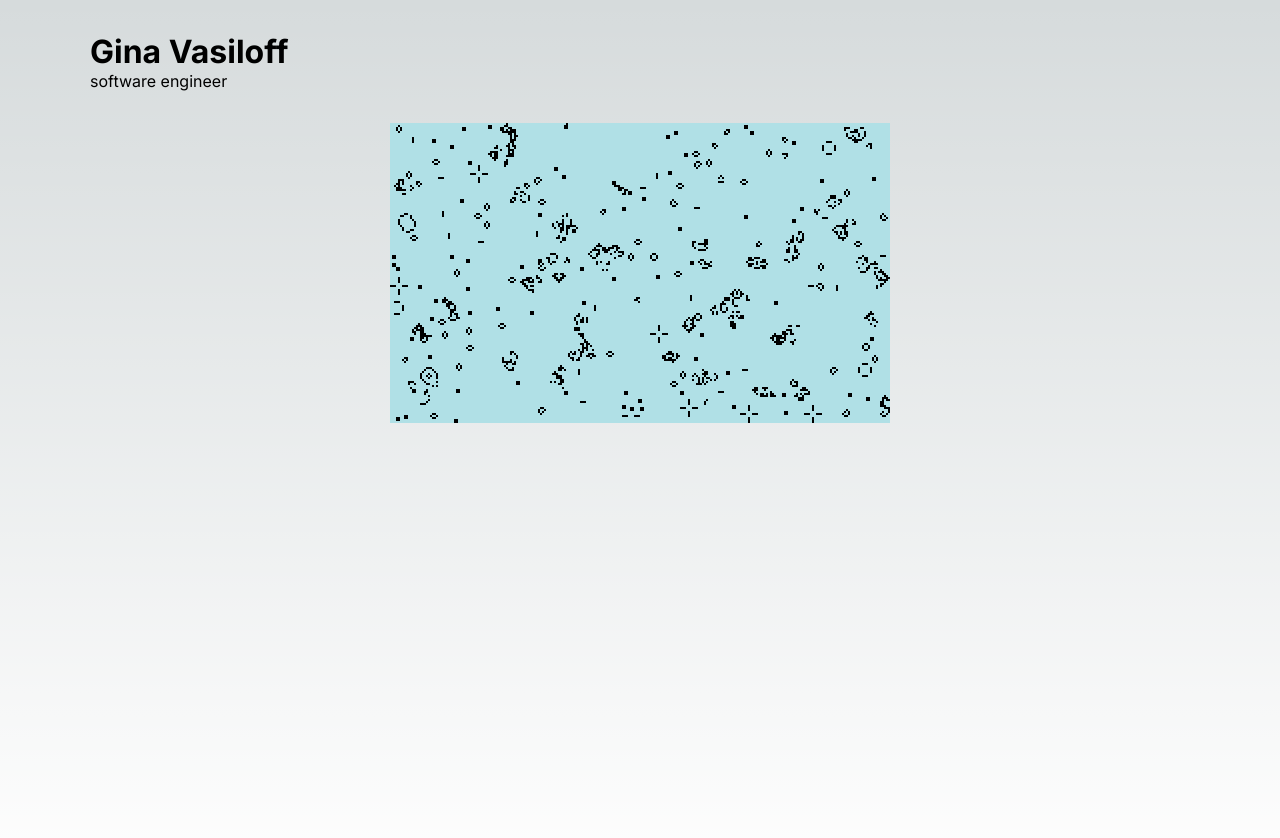
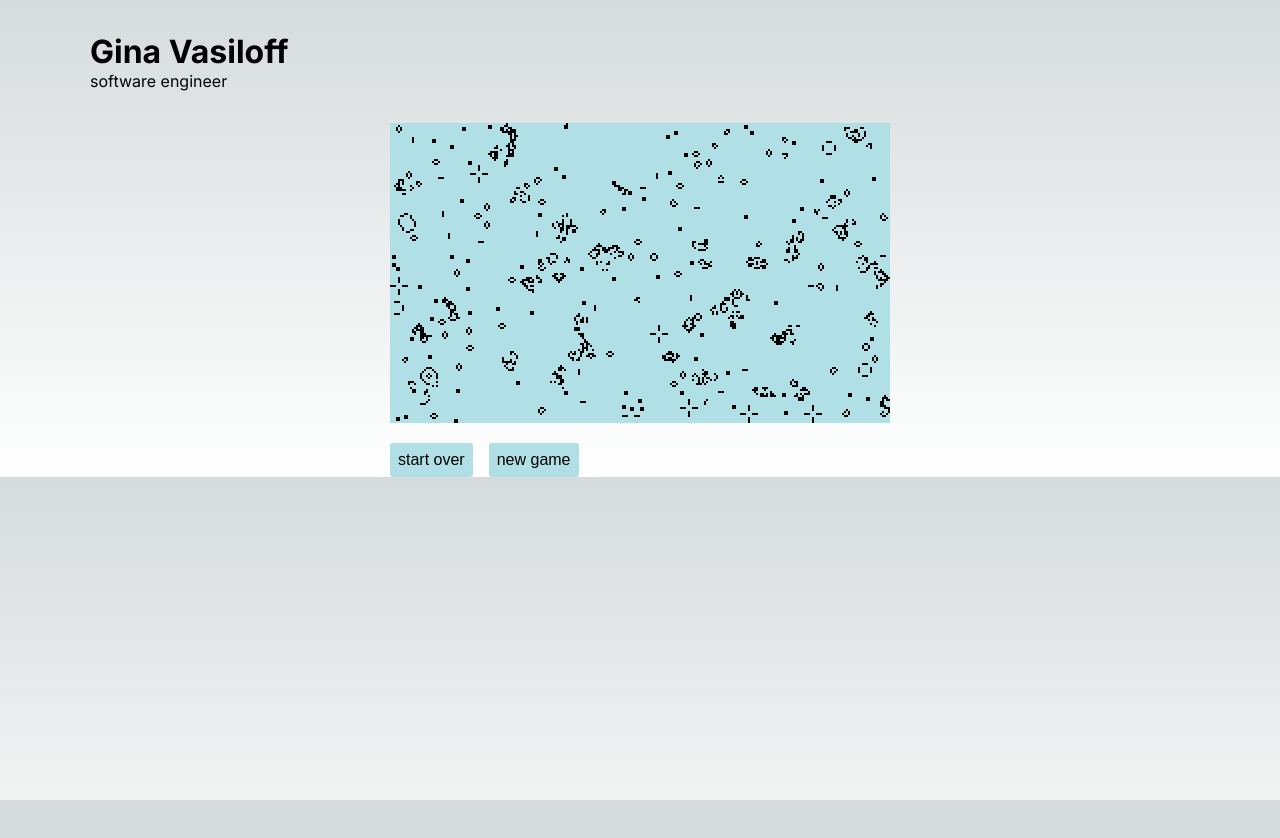
Before and after one commit to ginavasiloff/my-site, a Next.js app: page /game-of-life in a window 1280 px wide. Shown: the top 838 px of the page. After the commit the page ends 800 px from the top, so only its background shows below. Built offline with nearby package versions, Linux system fonts and the light colour scheme.

Commit message:
Move some variables to reference objects

```diff
--- /dev/null
+++ b/src/app/cats/page.module.css
@@ -0,0 +1,45 @@
+.gallery {
+  display: flex;
+  gap: 2rem;
+}
+
+.catItem {
+  position: relative;
+  overflow: hidden;
+  --frame-corner-margin: -1.5rem;
+}
+
+.frame {
+  border: 1px solid gold;
+  padding: 2rem;
+  display: flex;
+  flex-direction: column;
+  align-items: center;
+  gap: 1.5rem;
+}
+
+.corner {
+  border-radius: 50%;
+  width: 3rem;
+  height: 3rem;
+  border: 1px solid gold;
+  position: absolute;
+  background-color: black;
+}
+
+.corner:nth-child(1) {
+  top: var(--frame-corner-margin);
+  left: var(--frame-corner-margin);
+}
+.corner:nth-child(2) {
+  top: var(--frame-corner-margin);
+  right: var(--frame-corner-margin);
+}
+.corner:nth-child(3) {
+  bottom: var(--frame-corner-margin);
+  left: var(--frame-corner-margin);
+}
+.corner:nth-child(4) {
+  bottom: var(--frame-corner-margin);
+  right: var(--frame-corner-margin);
+}
--- a/src/app/game-of-life/game-of-life.module.css
+++ b/src/app/game-of-life/game-of-life.module.css
@@ -1,3 +1,21 @@
+.mainSection {
+  width: 100%;
+  max-width: 500px;
+}
+
 .canvas {
   background-color: powderblue;
 }
+.buttons {
+  display: flex;
+  gap: 1rem;
+  justify-content: flex-start;
+  margin-top: 1rem;
+}
+
+@media (max-width: 500px) {
+  .buttons {
+    margin: 2rem;
+    gap: 2rem;
+  }
+}
--- a/src/app/game-of-life/game-of-life.tsx
+++ b/src/app/game-of-life/game-of-life.tsx
@@ -1,44 +1,64 @@
 'use client'
 import { useEffect, useRef, useState } from 'react'
 import styles from './game-of-life.module.css'
-import { HEIGHT, initializeCells, updateCells, WIDTH } from './game'
+import { Cells, HEIGHT, initializeCells, updateCells, WIDTH } from './game'
 
 export const GameOfLife = () => {
   const canvasRef = useRef<HTMLCanvasElement>(null)
-  let cells = initializeCells()
-  let frame = 0
+  const [initialCells, setInitialCells] = useState(initializeCells())
+  const cells = useRef<Cells>()
+  const frame = useRef<number>(0)
+
+  useEffect(() => {
+    cells.current = initialCells
+  }, [initialCells])
+
   useEffect(() => {
     window.requestAnimationFrame(generation)
   })
 
   function draw() {
     const ctx = canvasRef.current?.getContext('2d')
-    if (!ctx) return
+    if (!ctx || !cells.current) return
     ctx.clearRect(0, 0, WIDTH * 2, HEIGHT * 2)
-    Object.keys(cells).map((x) => {
-      const row = cells[parseInt(x)]
-      row.map((y) => {
+    Object.keys(cells.current).map((x) => {
+      const row = cells.current ? cells.current[parseInt(x)] : []
+      row?.map((y) => {
         ctx.fillRect(parseInt(x) * 2, y * 2, 2, 2)
       })
     })
   }
 
   function generation() {
-    frame++
-    if (frame === 10) {
-      frame = 0
+    frame.current++
+    if (frame.current === 10) {
+      frame.current = 0
       draw()
-      cells = updateCells(cells)
+      cells.current = cells.current ? updateCells(cells.current) : {}
     }
     window.requestAnimationFrame(generation)
   }
 
   return (
+    <section className={styles.mainSection}>
       <canvas
         className={styles.canvas}
         width={WIDTH * 2}
         height={HEIGHT * 2}
         ref={canvasRef}
       ></canvas>
+      <div className={styles.buttons}>
+        <button onClick={() => (cells.current = initialCells)}>
+          start over
+        </button>
+        <button
+          onClick={() => {
+            setInitialCells(initializeCells())
+          }}
+        >
+          new game
+        </button>
+      </div>
+    </section>
   )
 }
--- a/src/app/globals.css
+++ b/src/app/globals.css
@@ -1,9 +1,9 @@
 :root {
   --max-width: 1100px;
   --border-radius: 12px;
-  --font-mono: ui-monospace, Menlo, Monaco, "Cascadia Mono", "Segoe UI Mono",
-    "Roboto Mono", "Oxygen Mono", "Ubuntu Monospace", "Source Code Pro",
-    "Fira Mono", "Droid Sans Mono", "Courier New", monospace;
+  --font-mono: ui-monospace, Menlo, Monaco, 'Cascadia Mono', 'Segoe UI Mono',
+    'Roboto Mono', 'Oxygen Mono', 'Ubuntu Monospace', 'Source Code Pro',
+    'Fira Mono', 'Droid Sans Mono', 'Courier New', monospace;
 
   --foreground-rgb: 0, 0, 0;
   --background-start-rgb: 214, 219, 220;
@@ -100,6 +100,15 @@ a {
   text-decoration: none;
 }
 
+button {
+  padding: 0.5rem;
+  background-color: powderblue;
+  border: none;
+  border-radius: 3px;
+  color: black;
+  font-size: 1rem;
+}
+
 @media (prefers-color-scheme: dark) {
   html {
     color-scheme: dark;
--- a/src/app/layout.module.css
+++ b/src/app/layout.module.css
@@ -14,7 +14,6 @@
   justify-content: space-between;
   align-items: center;
   padding-top: 2rem;
-  min-height: 100vh;
 }
 
 @media (max-width: 1120px) {
```
Also changed, not shown: src/app/cats/page.tsx (added, +29 -0 lines), src/app/page.module.css (+8 -3 lines). Lines whose indentation alone changed are shown as unchanged.
